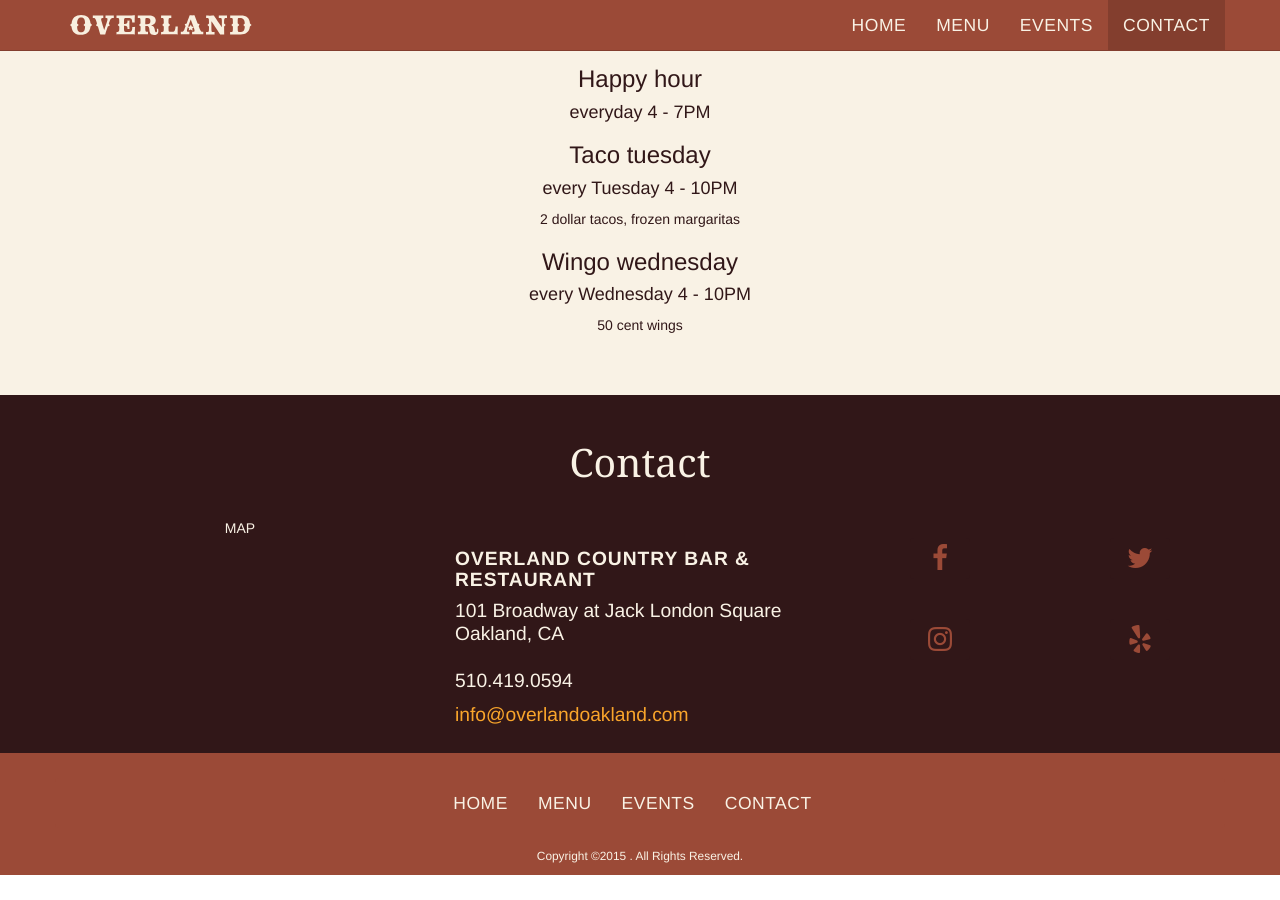
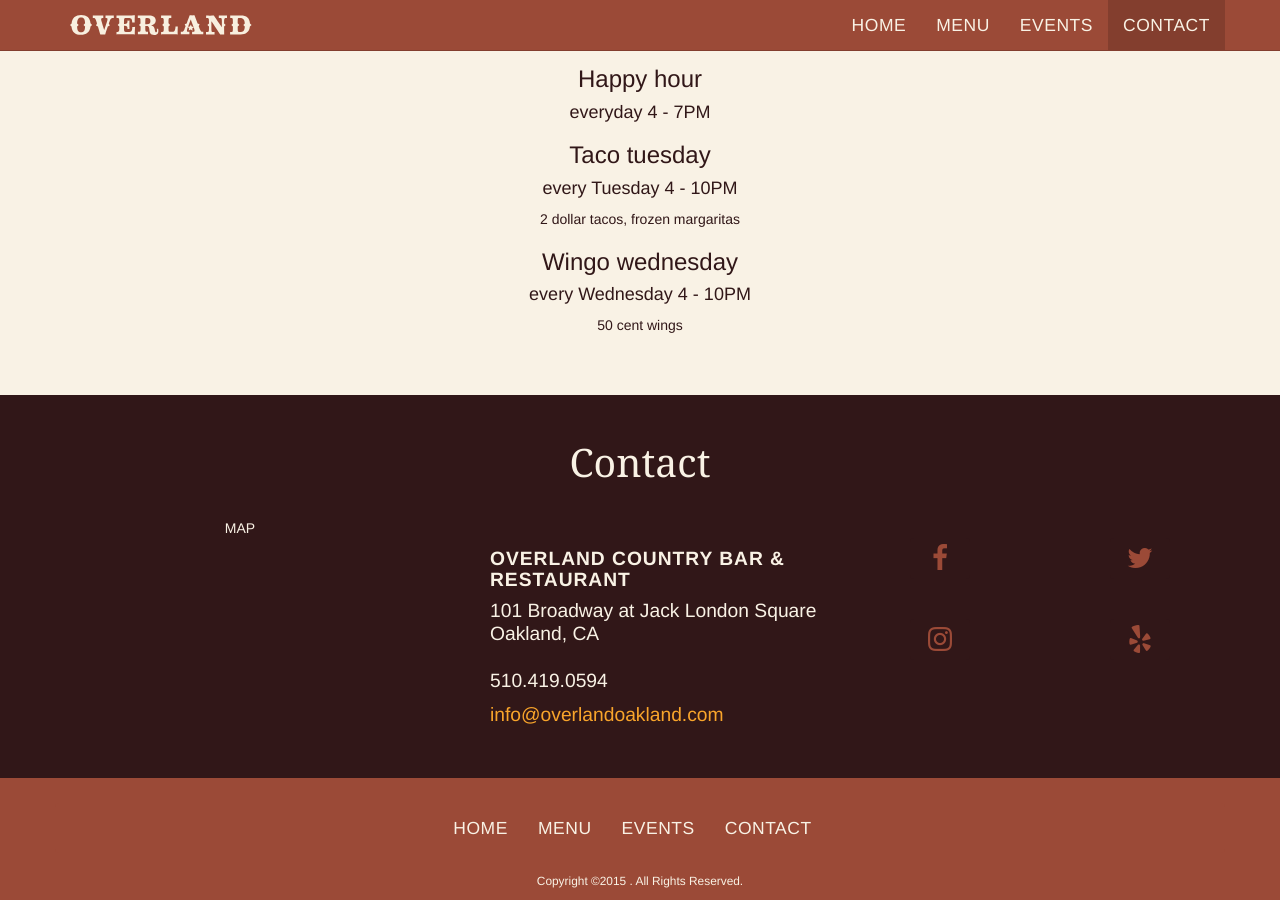
Before and after one commit to overland-oakland/overland-oakland.github.io, a Jekyll site: the page built from index.html, in a window 1280 px wide and 900 px high, scrolled down 1291 px. Built offline with Jekyll 4.4.1, drawn with Linux system fonts in a browser that asks for light colours; nearby versions of some CDN libraries; before the commit the page ends 2166 px from its top, so only the background shows below that.

Commit message:
style tweaks

```diff
--- a/_includes/businessInfo-home.html
+++ b/_includes/businessInfo-home.html
@@ -1,5 +1,5 @@
 <div class="container-fluid">
-	<div class="row businessInfo">
+	<div class="row businessInfo pad-25-vertical">
 		<div class="col-xs-10 col-xs-offset-1 col-sm-4 col-sm-offset-1 businessInfoGroup text-center">
 			{% for interval in site.data.business.hours %}
 			<h4 class="businessInfoGroup-title">{% for day in interval.dayOfWeek %}{% if forloop.first %}{{ day }} &ndash; {% endif %}{% if forloop.last %}{{ day }}{% endif %}{% endfor %}</h4>
--- a/_includes/contact.html
+++ b/_includes/contact.html
@@ -1,10 +1,10 @@
-<section id="contact">
+<section id="contact" class="contact pad-25-vertical">
 	<div class="container">
-		<div class="row pad-25-top">
+		<div class="row">
 			<h2 class="text-center section-header text-info">Contact</h2>
 			<div class="row pad-25-vertical text-center">
 				<div class="col-xs-12 col-sm-4">MAP</div>
-				<div class="col-xs-12 col-sm-4 businessInfoGroup text-left">
+				<div class="col-xs-12 col-sm-4 businessInfoGroup text-left pad-50-left">
 					<h4 class="text-uppercase businessInfoGroup-title">{{ site.title }}</h4>
 					<h5 class="businessInfoGroup-street">{{ site.data.business.contact.street }}</h5>
 					<h5 class="businessInfoGroup-city">{{ site.data.business.contact.city }}, {{ site.data.business.contact.state }}</h5>
--- a/_includes/menu.html
+++ b/_includes/menu.html
@@ -8,7 +8,7 @@
   	  - drinks.html
 {% endcomment %}
 
-<section id="menu">
+<section id="menu" class="menu">
 	<div class="container">
 		<div class="row pad-25-top">
 			<h2 class="text-center section-header">Menu</h2>
```
Also changed, not shown: _app/styles/less/custom-other.less (+6 -5 lines).
